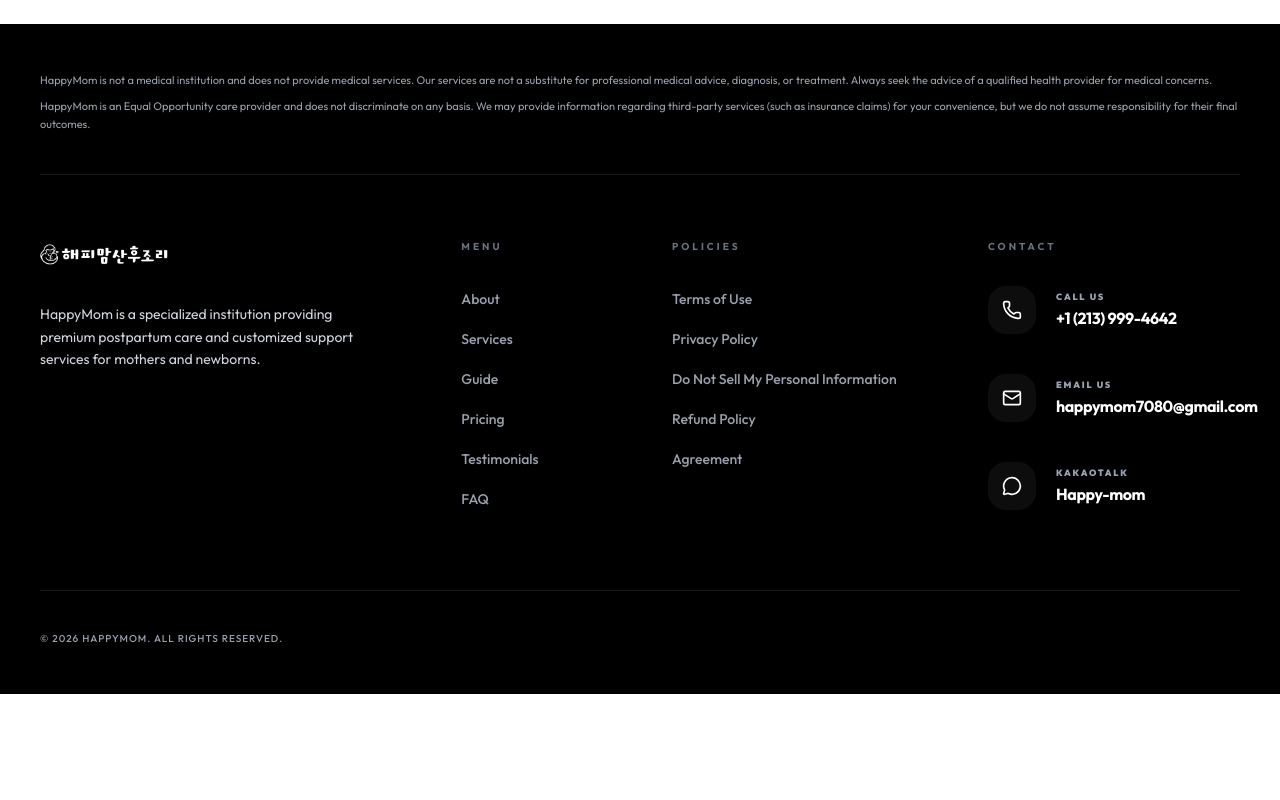
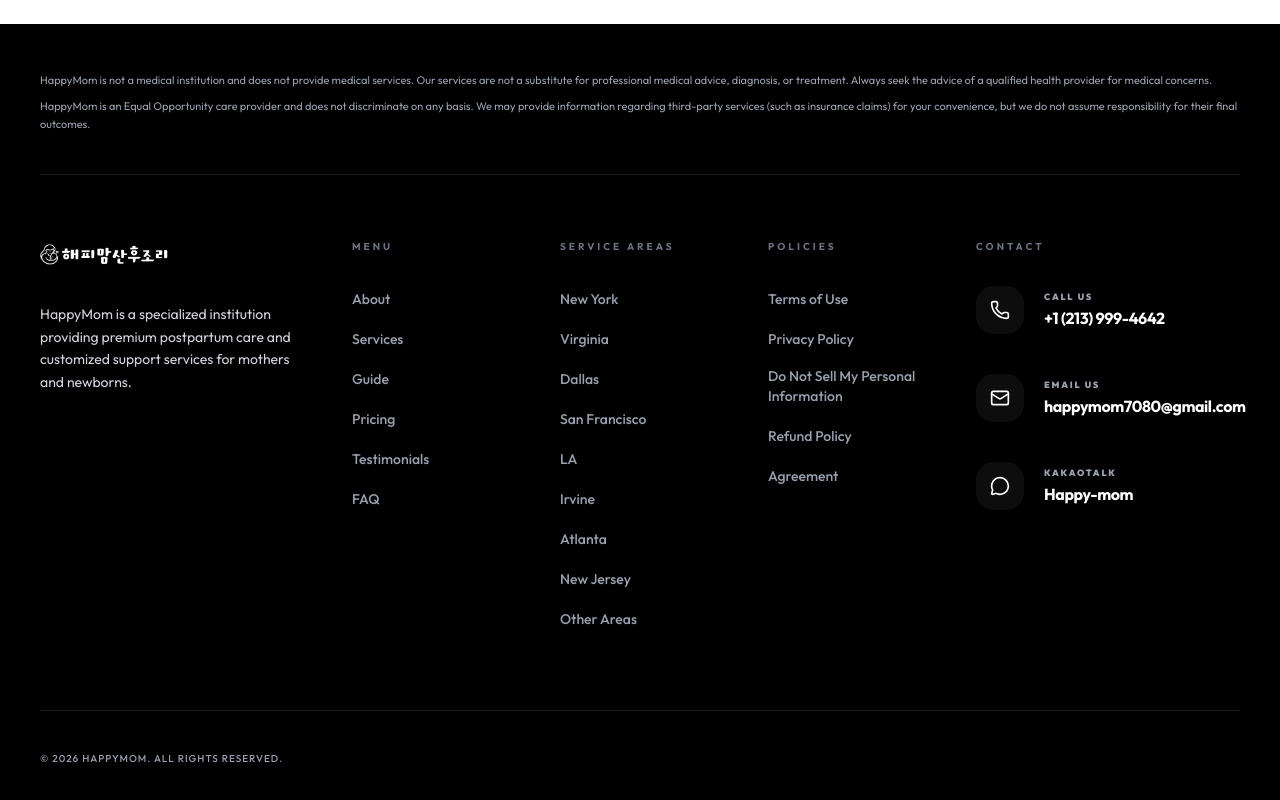
Before and after one commit to hanbrandon/happymom7080.com, a Next.js app: page /en/faq in a window 1280 px wide. Shown: the part 4254-5054 px from the top of the page. Before the commit the page ends 4948 px from the top, so only its background shows below. Built offline with nearby package versions, Linux system fonts and the light colour scheme.

Commit message:
Add Service Areas column to Footer layout and adjust column widths

```diff
--- a/src/components/layout/Footer.tsx
+++ b/src/components/layout/Footer.tsx
@@ -7,6 +7,7 @@
 
 export default function Footer() {
     const t = useTranslations('Footer');
+    const tNavbar = useTranslations('Navbar');
     const locale = useLocale();
     const brand = locale === 'ko'
         ? (process.env.NEXT_PUBLIC_SITE_NAME_KO || '해피맘')
@@ -28,10 +29,10 @@
                 {/* Top Divider */}
                 <div className="border-t border-white/10 mb-16" />
 
-                {/* 4 Column Grid */}
-                <div className="grid grid-cols-1 md:grid-cols-2 lg:grid-cols-12 gap-16 mb-20">
+                {/* 5 Column Grid */}
+                <div className="grid grid-cols-1 md:grid-cols-2 lg:grid-cols-12 gap-12 mb-20">
                     {/* Column 1: Logo & Intro */}
-                    <div className="lg:col-span-4">
+                    <div className="lg:col-span-3">
                         <Link
                             href="/"
                             className="flex items-center gap-3 group cursor-pointer mb-8"
@@ -76,8 +77,37 @@
                         </ul>
                     </div>
 
-                    {/* Column 3: Policies */}
-                    <div className="lg:col-span-3">
+                    {/* Column 3: Service Areas */}
+                    <div className="lg:col-span-2">
+                        <h3 className="font-bold text-gray-500 mb-8 text-[10px] uppercase tracking-[0.3em]">
+                            {tNavbar('servicesArea')}
+                        </h3>
+                        <ul className="space-y-4">
+                            {[
+                                { href: '/service-area/new-york', label: locale === 'ko' ? '뉴욕' : 'New York' },
+                                { href: '/service-area/virginia', label: locale === 'ko' ? '버지니아' : 'Virginia' },
+                                { href: '/service-area/dallas', label: locale === 'ko' ? '달라스' : 'Dallas' },
+                                { href: '/service-area/san-francisco', label: locale === 'ko' ? '샌프란' : 'San Francisco' },
+                                { href: '/service-area/la', label: locale === 'ko' ? '엘에이' : 'LA' },
+                                { href: '/service-area/irvine', label: locale === 'ko' ? '얼바인' : 'Irvine' },
+                                { href: '/service-area/atlanta', label: locale === 'ko' ? '아틀란타' : 'Atlanta' },
+                                { href: '/service-area/new-jersey', label: locale === 'ko' ? '뉴저지' : 'New Jersey' },
+                                { href: '/service-area/other', label: locale === 'ko' ? '기타 지역' : 'Other Areas' },
+                            ].map((item) => (
+                                <li key={item.href}>
+                                    <Link
+                                        href={item.href as any}
+                                        className="text-gray-400 text-sm font-medium hover:text-white transition-all hover:translate-x-1 inline-block"
+                                    >
+                                        {item.label}
+                                    </Link>
+                                </li>
+                            ))}
+                        </ul>
+                    </div>
+
+                    {/* Column 4: Policies */}
+                    <div className="lg:col-span-2">
                         <h3 className="font-bold text-gray-500 mb-8 text-[10px] uppercase tracking-[0.3em]">
                             {t('policies')}
                         </h3>
@@ -102,7 +132,7 @@
                         </ul>
                     </div>
 
-                    {/* Column 4: Contact Info */}
+                    {/* Column 5: Contact Info */}
                     <div className="lg:col-span-3">
                         <h3 className="font-bold text-gray-500 mb-8 text-[10px] uppercase tracking-[0.3em]">
                             {t('contact')}
```
